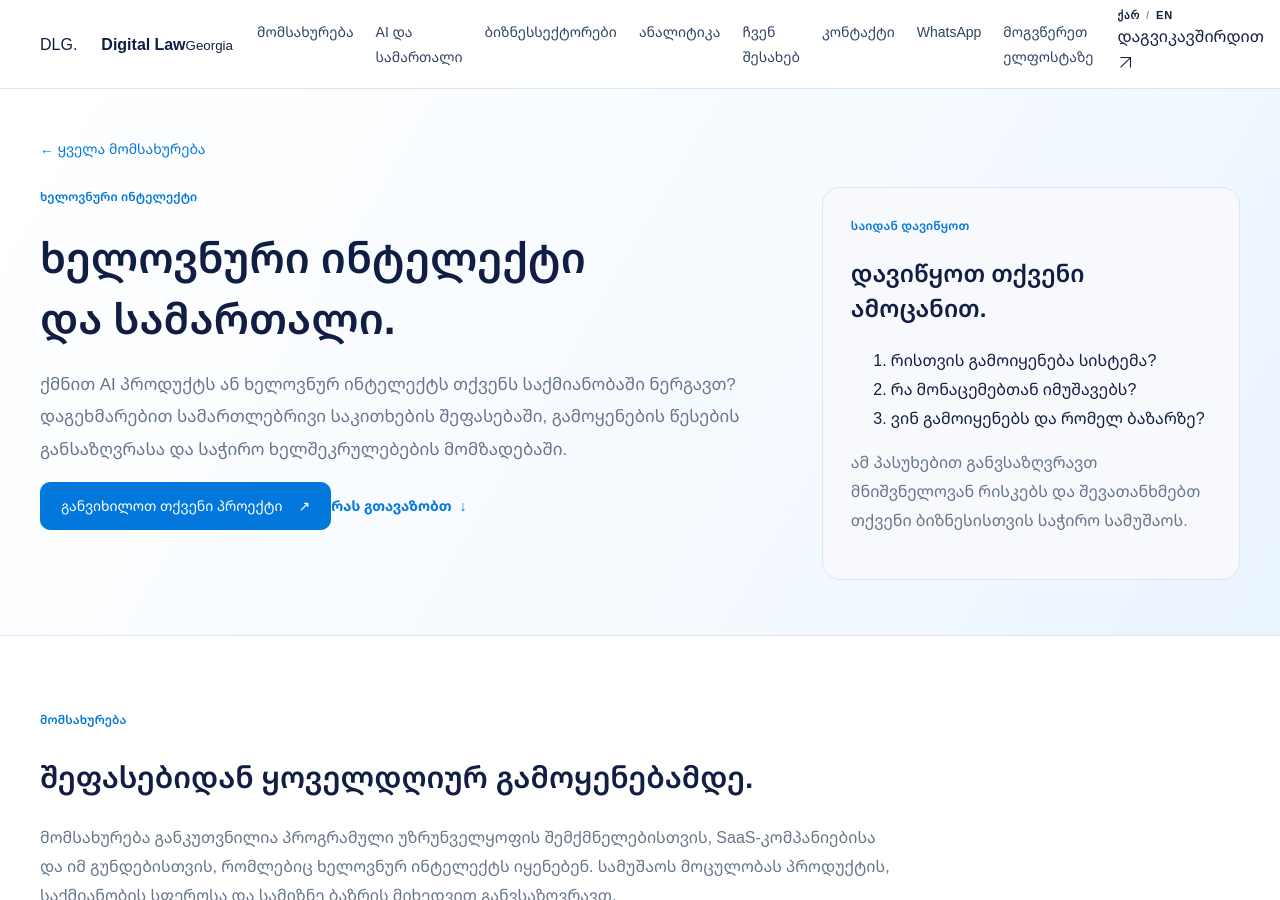
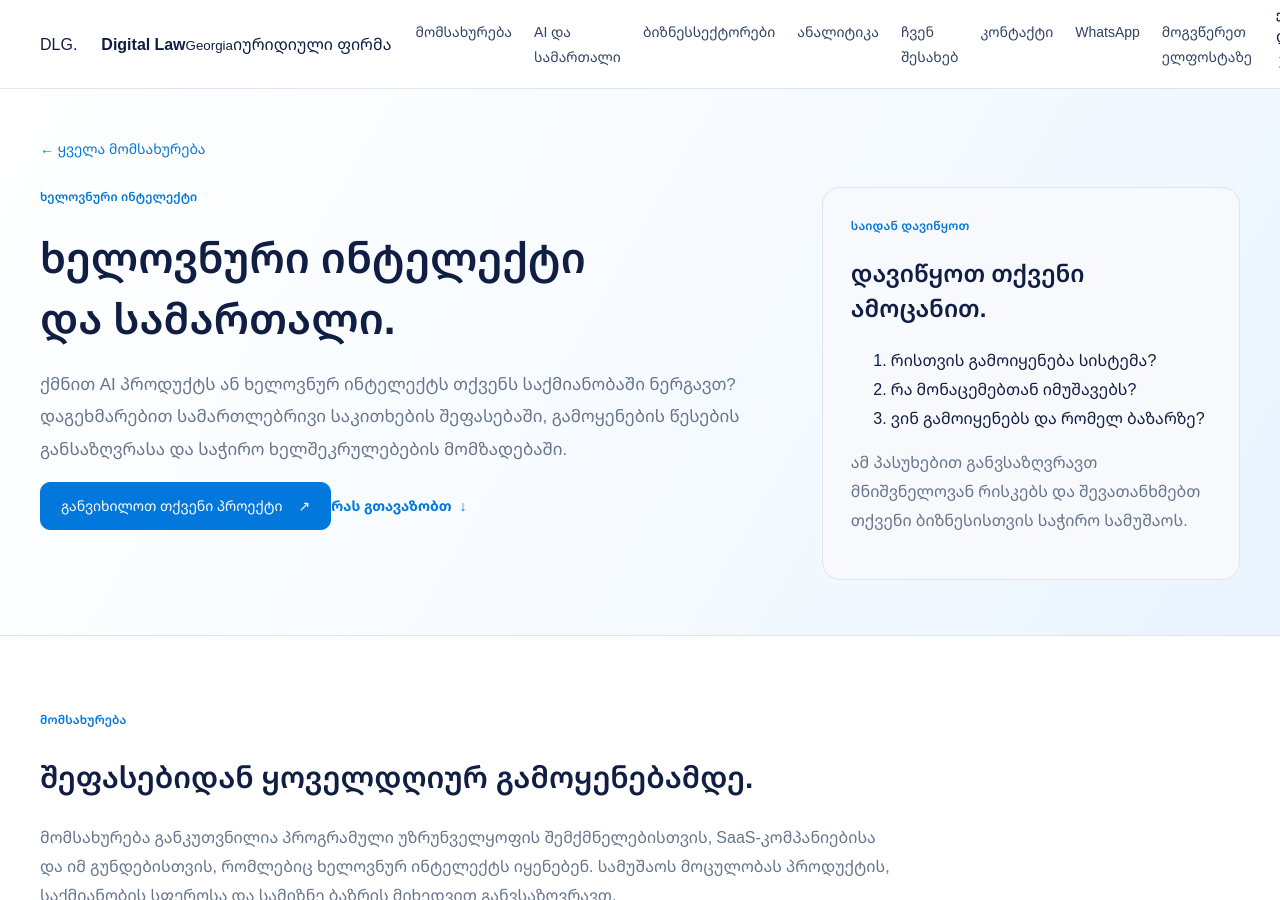
Before and after one commit to luka019/lukaswebsite, a Jekyll site: the page built from services/ai/index.html, in a window 1280 px wide and 900 px high. Built offline with Jekyll 4.4.1, drawn with Linux system fonts in a browser that asks for light colours.

Commit message:
Add law firm designation and accessible search to shared masthead

```diff
--- a/_includes/resource-header.html
+++ b/_includes/resource-header.html
@@ -1,6 +1,6 @@
 <header class="site-header law-header dlg-integrated-header" id="top">
   <div class="container header-inner law-header-inner">
-    <a class="brand law-brand" href="/" data-site-link aria-label="Digital Law Georgia | მთავარი" data-en-aria="Digital Law Georgia | Home"><span class="law-brand-monogram" aria-hidden="true">DLG.</span><span class="law-brand-rule" aria-hidden="true"></span><span class="law-brand-text"><strong>Digital Law</strong><small>Georgia</small></span></a>
+    <a class="brand law-brand" href="/" data-site-link aria-label="Digital Law Georgia | მთავარი" data-en-aria="Digital Law Georgia | Home"><span class="law-brand-monogram" aria-hidden="true">DLG.</span><span class="law-brand-rule" aria-hidden="true"></span><span class="law-brand-text"><strong>Digital Law</strong><small>Georgia</small><span class="dlg-brand-legal" data-en="LAW FIRM">იურიდიული ფირმა</span></span></a>
     <nav class="site-nav law-nav" id="site-nav" aria-label="მთავარი მენიუ" data-en-aria="Main navigation">
 
       <a href="/services/" data-site-link data-en="Services">მომსახურება</a>
@@ -13,7 +13,7 @@
       <a class="law-nav-mobile-client" href="https://wa.me/995598451132" target="_blank" rel="noopener noreferrer">WhatsApp</a>
       <a class="law-nav-mobile-cta" href="mailto:digitallawgeorgia@gmail.com" data-en="Email us">მოგვწერეთ ელფოსტაზე</a>
     </nav>
-    <div class="law-header-tools">
+    <div class="law-header-tools"><!-- legal-finder-trigger -->
       <div class="language-control law-languages" role="group" aria-label="ენის არჩევა" data-en-aria="Choose language">
         <a href="/" data-language-link="ka" hreflang="ka" lang="ka" aria-current="page" aria-label="ქართული">ქარ</a><span aria-hidden="true">/</span><a href="/en/" data-language-link="en" hreflang="en" lang="en" aria-label="English">EN</a>
       </div>
```
